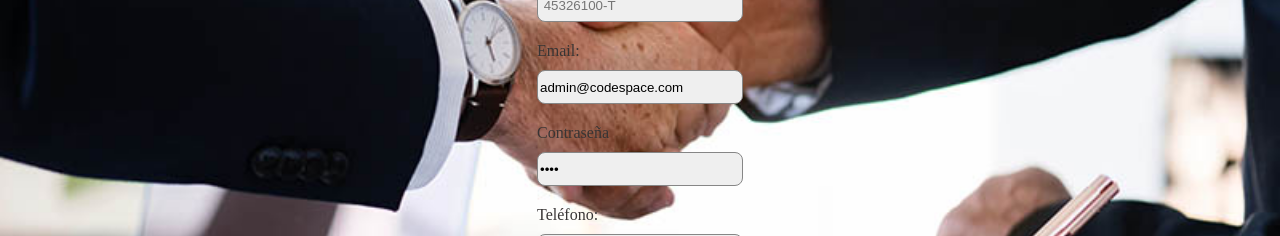
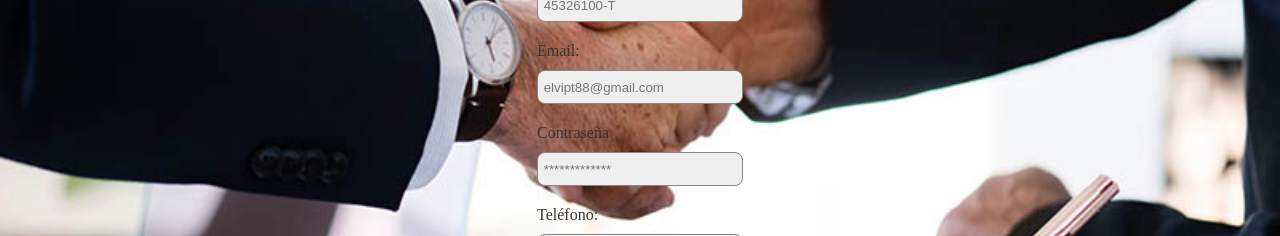
Before and after one commit to Elvira-88/final-project-client, a React (Create React App) app: page /register in a window 1280 px wide. Shown: the part 493-729 px from the top of the page. Built offline with nearby package versions, Linux system fonts and the light colour scheme.

Commit message:
Change for username

```diff
--- a/src/config/config.js
+++ b/src/config/config.js
@@ -1,6 +1,6 @@
 const PORT = 8000;
-const BASE_API_URL = "http://localhost:" + PORT + "/api";
-const LOGIN_URL = BASE_API_URL + "login";
+const BASE_API_URL = "http://localhost:" + PORT + "/api/";
+const LOGIN_URL = BASE_API_URL + "login_check";
 const SESSION_URL = BASE_API_URL + "session";
 const PRIVATE_URL = BASE_API_URL + "private";
 const ADMIN_URL = BASE_API_URL + "admin";
--- a/src/pages/login/Login.js
+++ b/src/pages/login/Login.js
@@ -7,7 +7,8 @@ import './login.css';
 
 export default function Login() {
 
-    const [form, handleChange] = useForm({email: "", password: ""})
+    const formInitialState = "";
+    const [form, handleChange] = useForm(formInitialState);
     const {signIn, isAuthenticated} = useAuthContext();
     const history = useHistory();
 
@@ -53,7 +54,7 @@ export default function Login() {
                 <div className="formLabel">
                     <label>Usuario</label>
                 </div>
-                <input onChange={handleChange} value={form.email} name="email" className="inputStyle" type="email" placeholder=" Email"/>
+                <input onChange={handleChange} value={form.username} name="username" className="inputStyle" type="email" placeholder=" Email"/>
             </div>
             <div className="loginContent">
                 <div className="formLabel">
--- a/src/pages/register/Register.js
+++ b/src/pages/register/Register.js
@@ -6,7 +6,8 @@ import './register.css';
 
 export default function Register() {
 
-    const [form, handleChange] = useForm({email: "admin@codespace.com", password: "root"})
+    const formInitialState = { name: "", lastName: "", dni: "", email: "", password: "", phone: "", addres: ""};
+    const [form, handleChange] = useForm(formInitialState)
     const {signIn, isAuthenticated} = useAuthContext();
     const history = useHistory();
 
```
